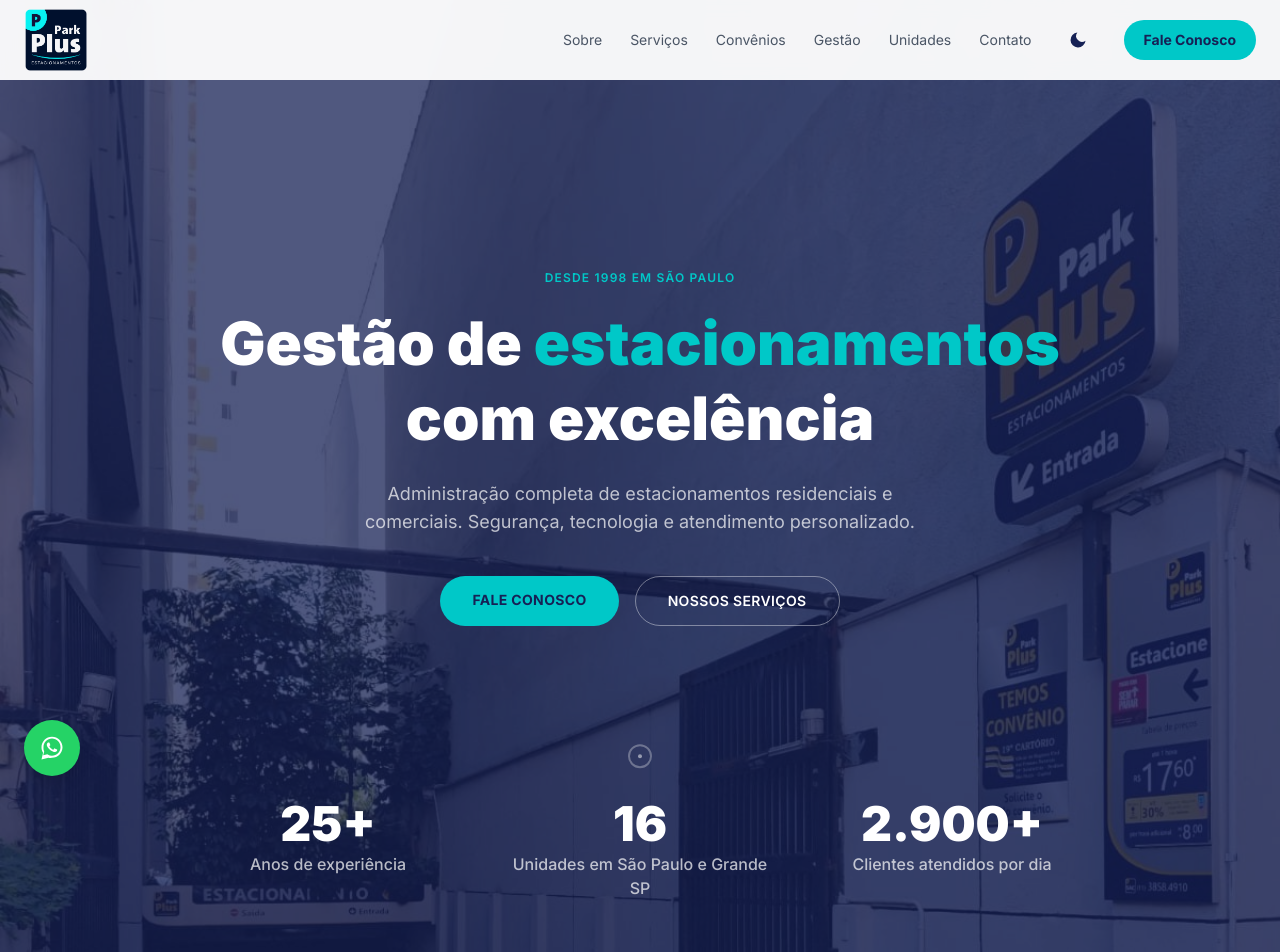
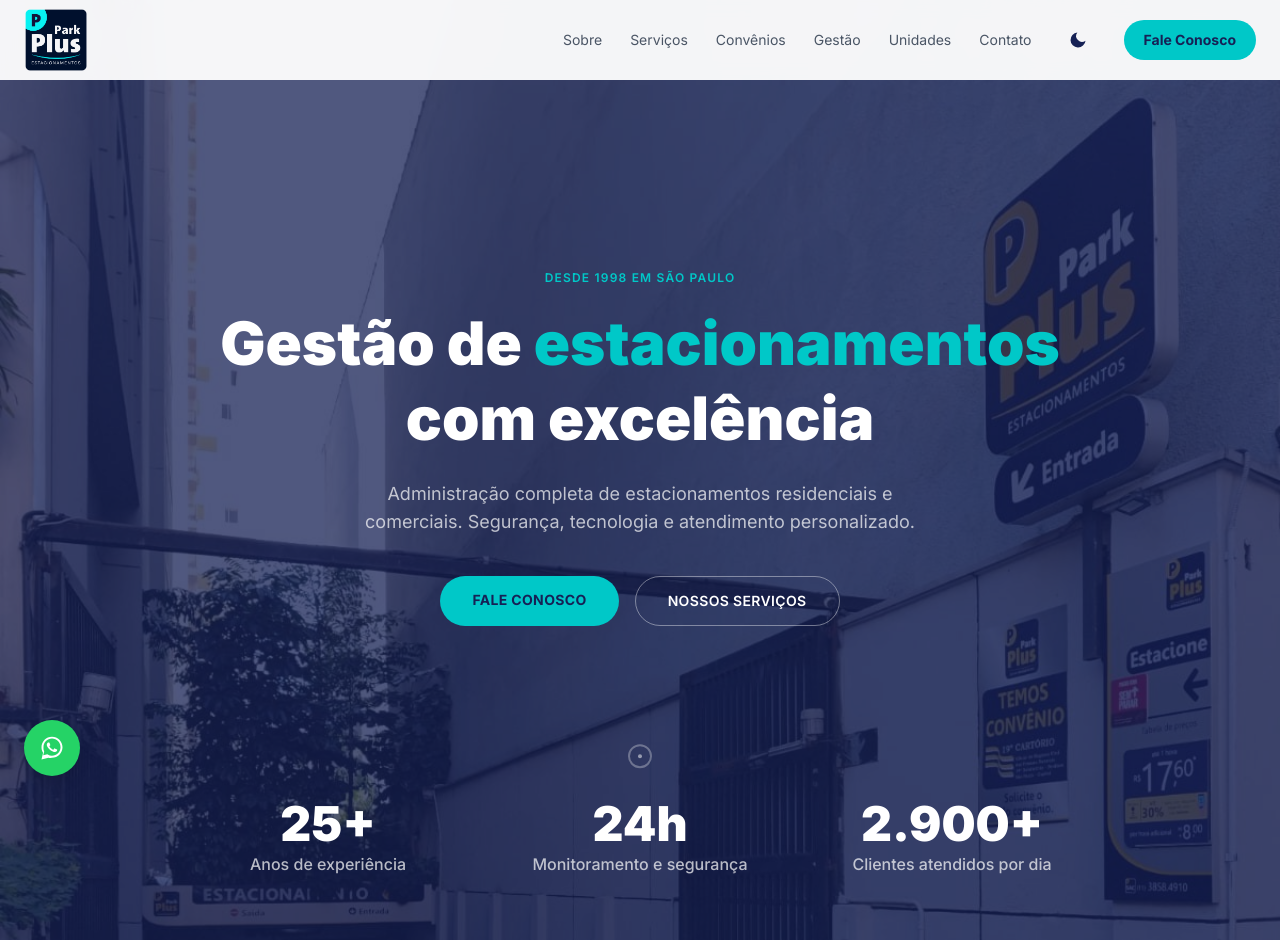
Before and after one commit to kailynmei/projeto-parkplus, a React (Vite) app: page / in a window 1280 px wide. Shown: the top 952 px of the page. Built offline with nearby package versions, Linux system fonts and the light colour scheme.

Commit message:
ajustes unidades

```diff
--- /dev/null
+++ b/src/components/MapaUnidades.jsx
@@ -0,0 +1,16 @@
+const MAPA_SRC = "https://www.google.com/maps/d/embed?mid=1_Ie1DhBEpkF0XVd1q_jtjbVYEM82Hz0";
+
+export default function MapaUnidades() {
+  return (
+    <div className="w-full overflow-hidden rounded-2xl shadow-lg border border-slate-200 dark:border-slate-800">
+      <iframe
+        src={MAPA_SRC}
+        title="Mapa das unidades Park Plus"
+        className="w-full h-[280px] sm:h-[340px] md:h-[400px]"
+        style={{ border: 0 }}
+        loading="lazy"
+        allowFullScreen
+      />
+    </div>
+  );
+}
--- a/src/data/conteudo.js
+++ b/src/data/conteudo.js
@@ -14,7 +14,7 @@
 
 export const estatisticas = [
   { valor: '25+', label: 'Anos de experiência' },
-  { valor: '16', label: 'Unidades em São Paulo e Grande SP' },
+  { valor: '24h', label: 'Monitoramento e segurança' },
   { valor: '2.900+', label: 'Clientes atendidos por dia' },
 ]
 
--- a/src/pages/Home.jsx
+++ b/src/pages/Home.jsx
@@ -10,8 +10,6 @@
 import VideoSection from '../components/VideoSection'
 import Card from '../components/Card'
 
-// Fotos do slideshow de fundo (Hero + Estatísticas compartilham o mesmo pano de fundo).
-// O crossfade automático troca de foto a cada 3,3s.
 const heroImages = [heroImg, unidade1, unidade2, unidade3, unidade4]
 
 const fadeUp = {
@@ -55,7 +53,6 @@
   )
 }
 
-// Conta de 0 até o alvo em requestAnimationFrame, só quando "start" vira true
 function useCountUp(target, duration = 1800, start = false) {
   const [value, setValue] = useState(0)
 
@@ -82,10 +79,10 @@
   return value
 }
 
-// Extrai o número de strings tipo "25+", "16", "2.900+" e anima só a parte numérica
 function AnimatedStat({ valor, label, delay = 0 }) {
-  const target = parseInt(valor.replace(/[^\d]/g, ''), 10) || 0
-  const suffix = valor.replace(/[\d.,]/g, '')
+  const hasNumber = /\d/.test(valor)
+  const target = hasNumber ? parseInt(valor.replace(/[^\d]/g, ''), 10) || 0 : 0
+  const suffix = hasNumber ? valor.replace(/[\d.,]/g, '') : ''
   const [started, setStarted] = useState(false)
   const count = useCountUp(target, 1800, started)
 
@@ -98,21 +95,13 @@
       transition={{ duration: 0.6, delay: delay * 0.15 }}
     >
       <p className="text-5xl font-black text-white">
-        {count.toLocaleString('pt-BR')}
-        {suffix}
+        {hasNumber ? `${count.toLocaleString('pt-BR')}${suffix}` : valor}
       </p>
       <p className="text-white/70 font-medium mt-1">{label}</p>
     </motion.div>
   )
 }
 
-// Fundo com slideshow (crossfade) e efeito parallax (bg-fixed).
-// Cobre toda a altura da section pai (Hero + Estatísticas juntos).
-// bg-top prioriza a parte de cima da foto (onde normalmente fica a placa/sinalização
-// nas fotos de fachada), reduzindo o corte em fotos tiradas na vertical.
-// bg-scroll no mobile (e só bg-fixed a partir de md:) evita o efeito de "zoom"
-// excessivo que o parallax causa em telas estreitas/altas, além do bg-fixed
-// não funcionar direito no Safari do iPhone de qualquer forma.
 function ParallaxSlideshow({ images }) {
   const [index, setIndex] = useState(0)
 
@@ -144,13 +133,10 @@
 export default function Home() {
   return (
     <main>
-      {/* Hero + Estatísticas — bloco único com fundo em parallax (slideshow) */}
       <section className="relative">
         <ParallaxSlideshow images={heroImages} />
         <div className="absolute inset-0 bg-brand-navy/75" />
 
-        {/* Hero — altura reduzida no mobile (min-h-[70vh]) evita zoom excessivo
-            do bg-cover; do sm: pra cima cresce até tela cheia (min-h-screen) */}
         <div className="relative min-h-[70vh] sm:min-h-[80vh] md:min-h-screen flex flex-col items-center justify-center text-white text-center px-6 pt-24">
           <div className="max-w-4xl mx-auto">
             <motion.p
@@ -203,7 +189,6 @@
             </motion.div>
           </div>
 
-          {/* Scroll indicator */}
           <motion.div
             initial={{ opacity: 0 }}
             animate={{ opacity: 1 }}
@@ -220,7 +205,6 @@
           </motion.div>
         </div>
 
-        {/* Estatísticas — mesmo fundo, continuando o scroll */}
         <div className="relative pt-0 pb-16 px-6">
           <div className="max-w-4xl mx-auto grid grid-cols-1 md:grid-cols-3 gap-10 text-center">
             {estatisticas.map((item, i) => (
@@ -230,7 +214,6 @@
         </div>
       </section>
 
-      {/* Serviços */}
       <section className="py-24 px-6 bg-white dark:bg-slate-950 transition-colors">
         <div className="max-w-6xl mx-auto">
           <ScrollReveal>
@@ -252,7 +235,6 @@
         </div>
       </section>
 
-      {/* Diferenciais */}
       <section className="py-24 px-6 bg-brand-navy">
         <div className="max-w-6xl mx-auto">
           <ScrollReveal>
@@ -275,10 +257,8 @@
         </div>
       </section>
 
-      {/* Vídeo institucional */}
       <VideoSection />
 
-      {/* CTA */}
       <section className="py-24 px-6 bg-gray-50 dark:bg-slate-900 transition-colors">
         <ScrollReveal>
           <div className="max-w-3xl mx-auto text-center">
--- a/src/pages/Unidades.jsx
+++ b/src/pages/Unidades.jsx
@@ -1,6 +1,7 @@
 import { motion } from 'framer-motion'
 import { unidades } from '../data/conteudo'
 import Card from '../components/Card'
+import MapaUnidades from '../components/MapaUnidades'
 import unidadesBanner from '../assets/Unidades/unidade3.jpg'
 
 const fadeUp = {
@@ -30,11 +31,30 @@
         </motion.h1>
         <motion.p initial={{ opacity: 0 }} animate={{ opacity: 1 }} transition={{ duration: 0.5, delay: 0.2 }}
           className="relative text-white/60 max-w-md mx-auto">
-          {unidades.length} unidades operando em São Paulo e Grande SP.
+          Unidades operando em São Paulo e Grande SP.
         </motion.p>
       </section>
 
-      <section className="py-20 px-6 bg-white dark:bg-slate-950 transition-colors">
+      <section className="py-16 px-6 bg-white dark:bg-slate-950 transition-colors">
+        <div className="max-w-6xl mx-auto">
+          <motion.div
+            initial={{ opacity: 0, y: 20 }}
+            whileInView={{ opacity: 1, y: 0 }}
+            viewport={{ once: true, margin: '-60px' }}
+            transition={{ duration: 0.5 }}
+          >
+            <h2 className="text-2xl font-bold text-brand-navy dark:text-white mb-1">
+              Nossas unidades no mapa
+            </h2>
+            <p className="text-gray-500 dark:text-gray-400 text-sm mb-6">
+              Encontre a unidade Park Plus mais próxima de você.
+            </p>
+            <MapaUnidades />
+          </motion.div>
+        </div>
+      </section>
+
+      <section className="pb-20 px-6 bg-white dark:bg-slate-950 transition-colors">
         <div className="max-w-6xl mx-auto grid grid-cols-1 sm:grid-cols-2 lg:grid-cols-3 gap-6">
           {unidades.map((u, i) => (
             <Card
```
